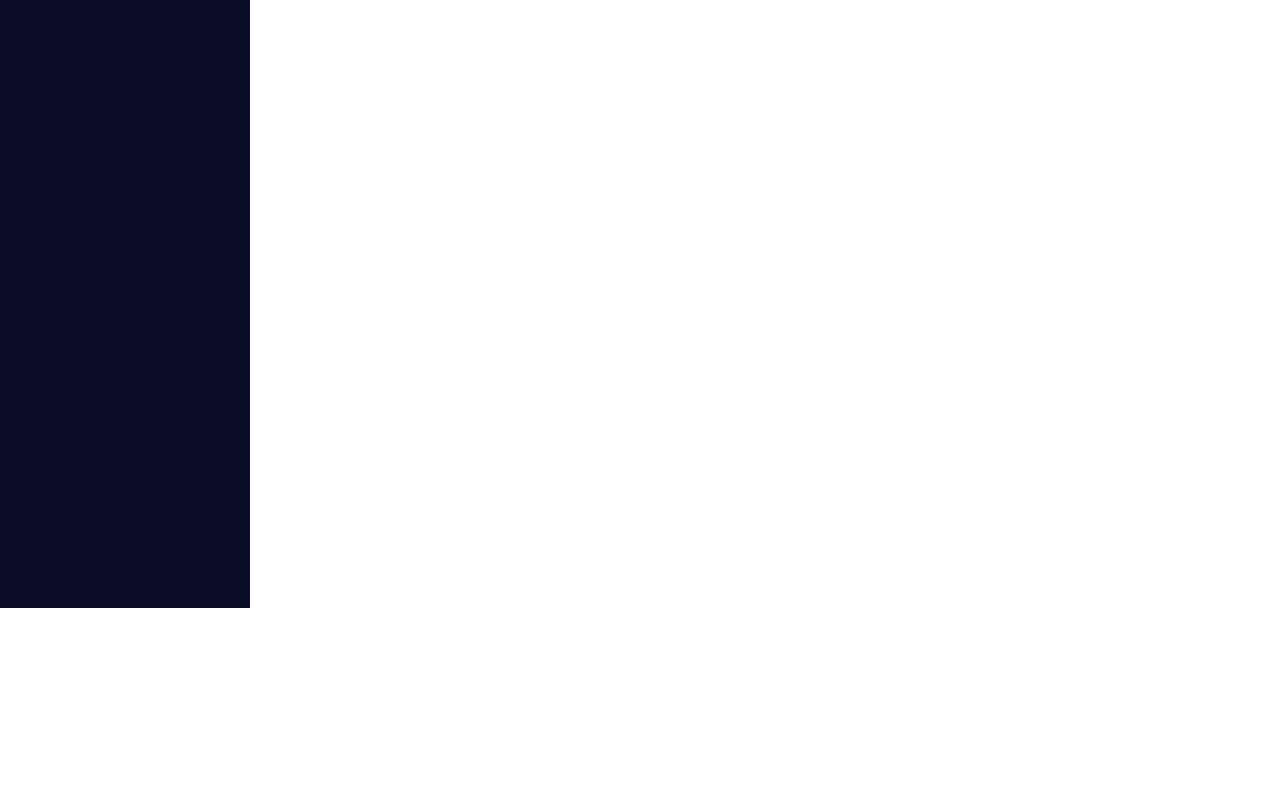
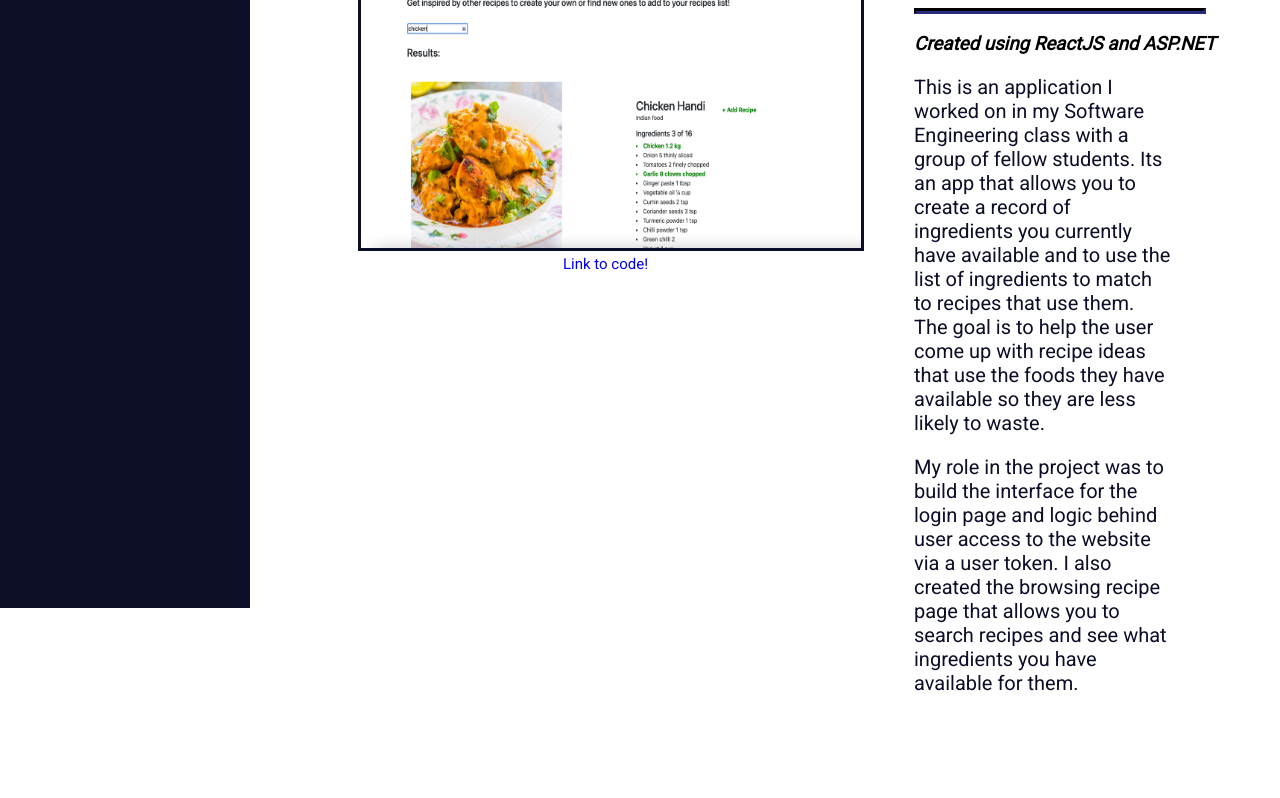
Before and after one commit to adamstag20/Portfolio, a plain HTML site: page project1.html in a window 1280 px wide. Shown: the part 208-1006 px from the top of the page. Before the commit the page ends 800 px from the top, so only its background shows below. Drawn offline with Linux system fonts and the light colour scheme.

Commit message:
Created projects page. Need to do accessibility checks and fix minor issues

```diff
--- a/contact.js
+++ b/contact.js
@@ -1,4 +1,3 @@
-
 function submitForm() {
   const name = document.getElementById("name");
   console.log("Name: " + name.value);
@@ -9,7 +8,6 @@ function submitForm() {
   const message = document.getElementById("message");
   console.log("Message: " + email.value);
 }
-
 
 const contactPage = document.querySelector(".contact");
 contactPage.style.marginRight = "auto";
@@ -25,10 +23,9 @@ contactPage.style.paddingBottom = "100px";
 const form = document.querySelector("form");
 form.style.textAlign = "center";
 
-
 const header = document.querySelector(".contact-header");
 header.style.paddingTop = "0px";
-header.style.paddingLeft = "0px"
+header.style.paddingLeft = "0px";
 header.style.color = "white";
 header.style.textAlign = "center";
 
--- a/project1.html
+++ b/project1.html
@@ -4,9 +4,10 @@
     <meta charset="UTF-8" />
     <meta http-equiv="X-UA-Compatible" content="IE=edge" />
     <meta name="viewport" content="width=device-width, initial-scale=1.0" />
-    <title>Project</title>
+    <title>Projects</title>
     <link rel="stylesheet" href="sidebar.css" />
     <link rel="stylesheet" href="about.css" />
+    <link rel="stylesheet" href="projects.css" />
     <link rel="stylesheet" href="https://fonts.googleapis.com/css?family=Roboto">
     <script src="https://kit.fontawesome.com/077d231d62.js" crossorigin="anonymous"></script>
   </head>
@@ -27,5 +28,53 @@
         Contact
       </a>
   </div>
-    <div class="content"> I am project one!!</div>
+    <div class="info">
+      <div>
+        <img class ='image' src="checkFridge.png"></img>
+        <a href="project1.html">
+          Link to code!
+        </a>
+      </div>
+        <div class = "content">
+          <h1 class="header1"> CheckTheFridge</h1>
+          <hr class = 'hr'/>
+          <h3> Created using ReactJS and ASP.NET</h3>
+          <p>
+            This is an application I worked on in my Software Engineering class with a group of
+            fellow students. Its an app that allows you to create a record of ingredients you currently
+            have available and to use the list of ingredients to match to recipes that use them. The goal
+            is to help the user come up with recipe ideas that use the foods they have available
+            so they are less likely to waste.
+          </p>
+          <p>My role in the project was to build the interface for the login page and logic behind
+            user access to the website via a user token. I also created the browsing recipe page
+            that allows you to search recipes and see what ingredients you have available for them.
+          </p>
+        </div>
+
+    </div>
+
+  </div>
+  <div class="info">
+    <div>
+      <img class ='image' src="golf.png"></img>
+      <a href="project1.html">
+        Link to code!
+      </a>
+    </div>
+      <div class = "content">
+        <h1 class="header1"> Golf Card Game</h1>
+        <hr class = 'hr'/>
+        <h3> Created using ReactJS</h3>
+        <p>This game is a personal project of mine. Golf has been a card game I play a lot with my
+          friends and was a project I wanted to start to learn more about using React. I have created
+          the backend logic for the rules of the game and managing turns. I currently am working on
+          creating the user interface and have the goal of setting up a virtual player so you can play
+          the game even by yourself.
+        </p>
+      </div>
+
+  </div>
+
+
   </body>
--- /dev/null
+++ b/projects.css
@@ -0,0 +1,62 @@
+.image {
+    margin-top: 85px;
+    width: 500px;
+    height: 300px;
+    border-style: solid;
+    border-width: 3px;
+    border-color: rgb(12, 14, 39);
+}
+
+.info {
+    display: flex;
+    grid-template-columns: auto auto;
+    padding: 60px 50px 100px 100px;
+}
+
+.content {
+    display: inline;
+    margin-top: 0px;
+}
+h1 {
+    font-family: 'Roboto', serif;
+}
+h3 {
+    padding-left: 50px;
+    font-family: 'Roboto', serif;
+    font-style: italic;
+}
+
+p {
+    font-family: 'Roboto', serif;
+}
+
+hr {
+    border-width: 3px;
+    border-color: rgb(12, 14, 39);
+    margin-left: 50px;
+    width: 80%;
+
+}
+
+a {
+    font-family: 'Roboto', serif;
+    text-decoration: none;
+    padding-left: 205px;
+    font-size: 15px;
+    display: block;
+    justify-content: center;
+
+  }
+
+  @media only screen and (max-width: 1000px) {
+
+    .info {
+        display:inline;
+        justify-content: center;
+        padding-top: 75px;
+    }
+    .image {
+        display: flex;
+        margin: auto;
+    }
+  }
```
Also changed, not shown: contact.html (+17 -12 lines), index.html (+1 -1 lines), checkFridge.png (added), golf.png (added). Lines whose indentation alone changed are shown as unchanged.
